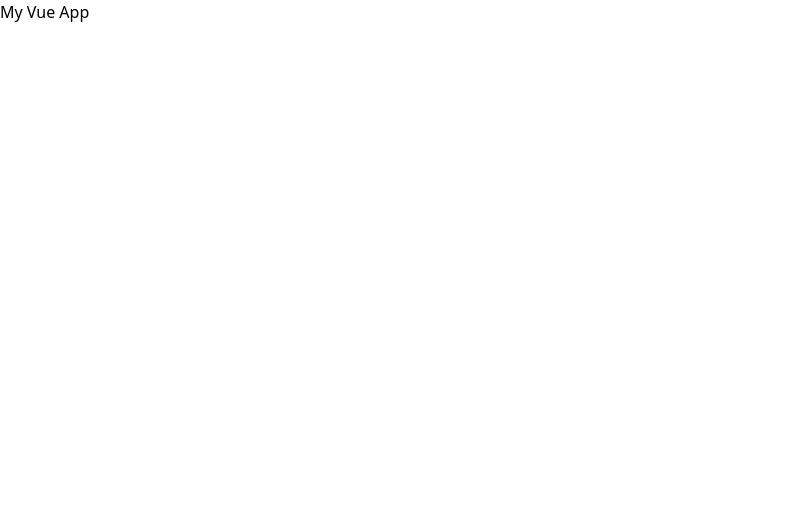
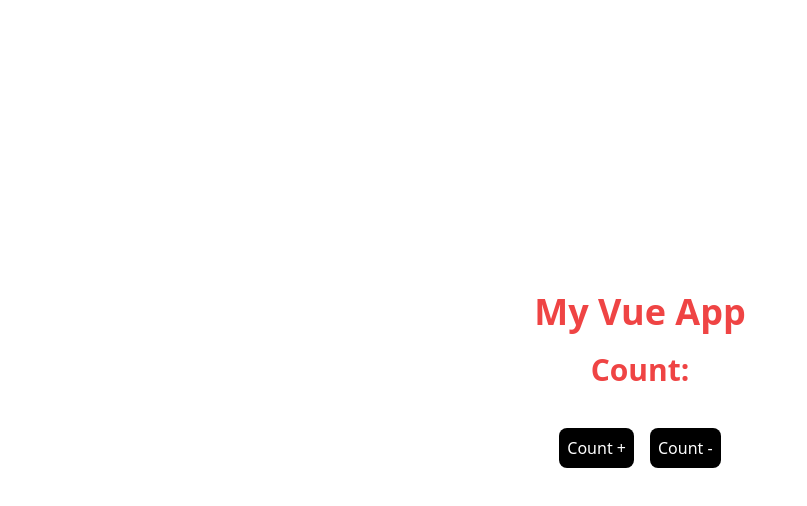
Before and after one commit to akdmousom/vue-counter-app, a Vue app: page / in a window 1280 px wide. Shown: the top 506 px of the page, without its empty margins (0-807 px from the left). Built offline with nearby package versions, Linux system fonts and the light colour scheme.

Commit message:
App design finished

```diff
--- a/src/MyApp.vue
+++ b/src/MyApp.vue
@@ -1,9 +1,29 @@
 <script>
 </script>
 
-<template>
-<h1>My Vue App</h1>
+<template >
+
+    <div class="grid justify-center items-center min-h-screen my-auto">
+
+        <div>
+            <h1 class="text-red-500 text-4xl font-bold text-center">My Vue App</h1>
+            <p class="text-red-500 text-3xl my-5 font-bold text-center">Count: </p>
+
+
+            <div class="flex justify-center gap-4 my-10">
+
+                <button class="bg-black hover:first-of-type:text-red-500 hover:first-letter:font-bold  rounded-lg text-white px-2 py-2 text-center">Count +</button>
+                <button class="bg-black hover:last-of-type:text-red-500 hover:first-letter:font-bold   rounded-lg text-white px-2 py-2 text-center">Count -</button>
+
+             </div>
+
+
+        </div>
+
+
+
+    </div>
+
 </template>
 
-<style>
-</style>
+<style></style>
```
